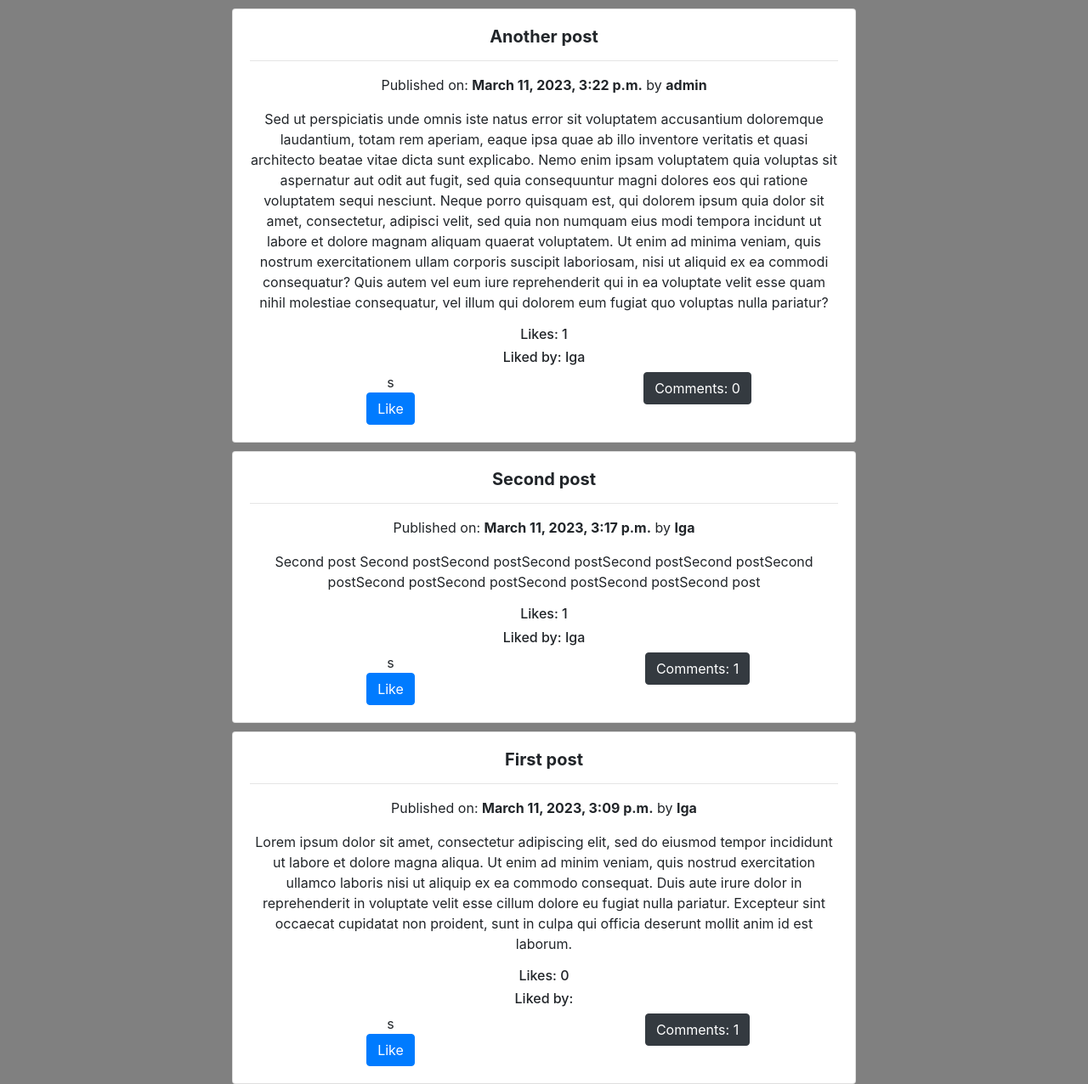
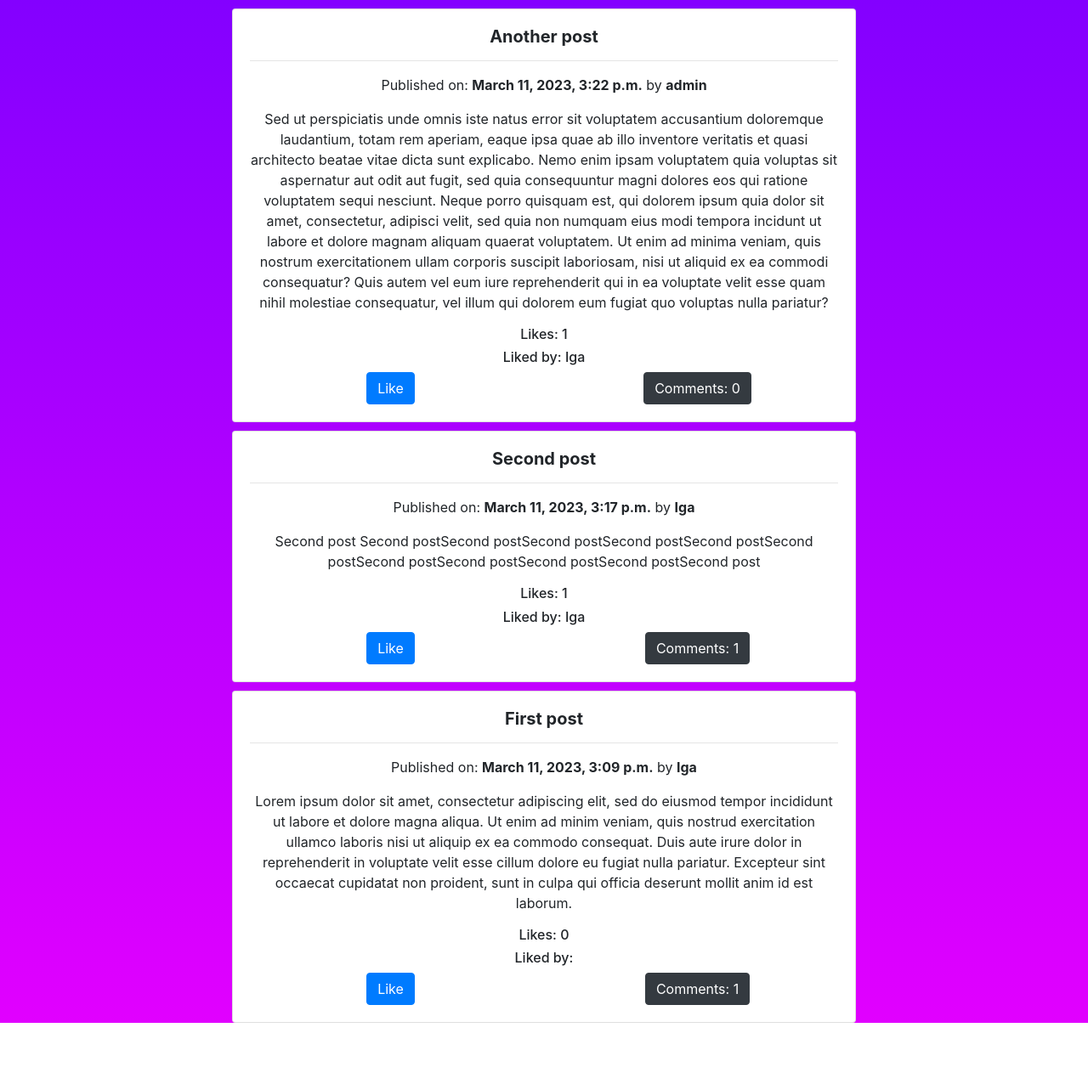
Before and after one commit to igness1/SimpleDjangoBlog, a Django app: page / in a window 1280 px wide. Shown: the part 56-1332 px from the top of the page at 85% size. After the commit the page ends 1260 px from the top, so only its background shows below. Run offline with Django 4.2, Linux system fonts and the light colour scheme; data comes from the database, SQL or seed files in the repository; some libraries are stand-ins or nearby versions.

Commit message:
backround linear gradient

```diff
--- a/templates/app/index.html
+++ b/templates/app/index.html
@@ -14,7 +14,7 @@
     margin-left:5px;
     }
     body{
-    background-color: grey;
+    background: linear-gradient(#7f00ff, #e100ff);
     }
     .card.text-center{
     margin-top:10px;
--- a/templates/app/post_list.html
+++ b/templates/app/post_list.html
@@ -14,7 +14,7 @@
                 <h6>Liked by: {{ post.who_liked }}</h6>
                     <div class="row">
                     <div class="col-sm" >
-s
+
                         <form method="post" action="{% url 'give_like' pk=post.pk %}">
                             {% csrf_token %}
                             <button type="submit" name="post_id" class="btn btn-primary" value="{{ post.id }}">Like</button>
```
